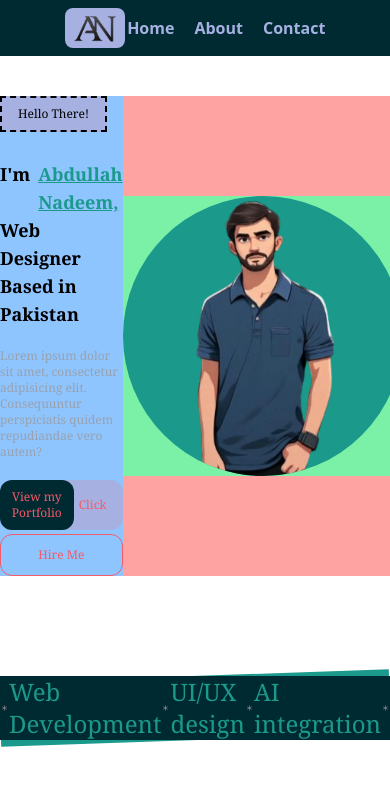
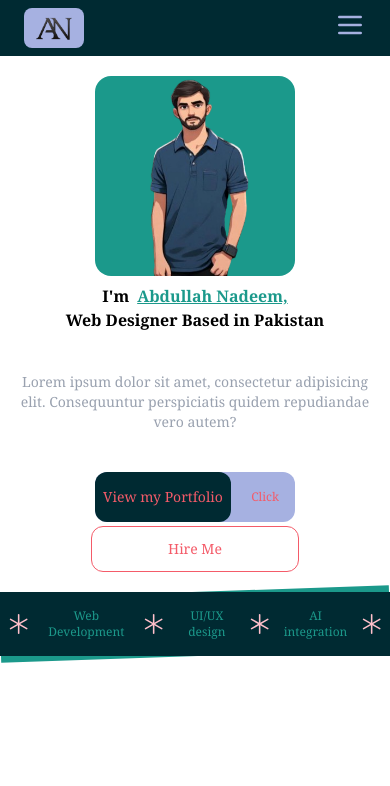
Before and after one commit to abdullahnadeemdev/myPortfolio, a React (Vite) app: page / in a window 390 px wide. Shown: the top 786 px of the page. Built offline with nearby package versions, Linux system fonts and the light colour scheme.

Commit message:
intro complete

```diff
--- a/src/components/HomeComp/HeroSection/MyImage.jsx
+++ b/src/components/HomeComp/HeroSection/MyImage.jsx
@@ -2,7 +2,7 @@ import { myEmoji } from "../../../assets/images";
 
 const MyImage = () => {
   return (
-    <div className="bg-persian w-70 h-70 rounded-full relative overflow-hidden">
+    <div className="bg-persian w-50 h-50 rounded-2xl md:w-70 md:h-70 lg:w-100 lg:h-100 md:rounded-full relative overflow-hidden">
       <img
         src={myEmoji}
         alt="my picture"
--- /dev/null
+++ b/src/components/HomeComp/HeroSection/SeparationBar.jsx
@@ -0,0 +1,80 @@
+import React from "react";
+
+const SeparationBar = () => {
+  return (
+    <div className="separationBar mt-5 relative">
+      <div className="bg-main flex justify-evenly text-persian h-[4rem] items-center text-xs sm:text-lg md:text-2xl">
+        <svg
+          xmlns="http://www.w3.org/2000/svg"
+          width="40"
+          height="40"
+          viewBox="0 0 24 24"
+          fill="none"
+          stroke="pink"
+          strokeWidth="1"
+          strokeLinecap="round"
+          strokeLinejoin="round"
+          className="lucide lucide-asterisk-icon lucide-asterisk"
+        >
+          <path d="M12 6v12" />
+          <path d="M17.196 9 6.804 15" />
+          <path d="m6.804 9 10.392 6" />
+        </svg>
+        <span className="text-center">Web Development</span>
+        <svg
+          xmlns="http://www.w3.org/2000/svg"
+          width="40"
+          height="40"
+          viewBox="0 0 24 24"
+          fill="none"
+          stroke="pink"
+          strokeWidth="1"
+          strokeLinecap="round"
+          strokeLinejoin="round"
+          className="lucide lucide-asterisk-icon lucide-asterisk"
+        >
+          <path d="M12 6v12" />
+          <path d="M17.196 9 6.804 15" />
+          <path d="m6.804 9 10.392 6" />
+        </svg>
+        <span className="text-center">UI/UX design</span>
+        <svg
+          xmlns="http://www.w3.org/2000/svg"
+          width="40"
+          height="40"
+          viewBox="0 0 24 24"
+          fill="none"
+          stroke="pink"
+          strokeWidth="1"
+          strokeLinecap="round"
+          strokeLinejoin="round"
+          className="lucide lucide-asterisk-icon lucide-asterisk"
+        >
+          <path d="M12 6v12" />
+          <path d="M17.196 9 6.804 15" />
+          <path d="m6.804 9 10.392 6" />
+        </svg>
+        <span className="text-center">AI integration</span>
+        <svg
+          xmlns="http://www.w3.org/2000/svg"
+          width="40"
+          height="40"
+          viewBox="0 0 24 24"
+          fill="none"
+          stroke="pink"
+          strokeWidth="1"
+          strokeLinecap="round"
+          strokeLinejoin="round"
+          className="lucide lucide-asterisk-icon lucide-asterisk"
+        >
+          <path d="M12 6v12" />
+          <path d="M17.196 9 6.804 15" />
+          <path d="m6.804 9 10.392 6" />
+        </svg>
+      </div>
+      <div className="h-[4rem] w-[99.98%] -rotate-2 bg-persian absolute top-0  -z-10"></div>
+    </div>
+  );
+};
+
+export default SeparationBar;
--- a/src/components/HomeComp/HeroSection/index.jsx
+++ b/src/components/HomeComp/HeroSection/index.jsx
@@ -1,115 +1,45 @@
 import ToggleButton from "../../shared/ToggleButton";
 import Button from "../../shared/Button";
 import MyImage from "./MyImage";
+import SeparationBar from "./SeparationBar";
 
 const Intro = () => {
   return (
-    <div className="max-h-screen w-full font-serif ">
-      <div className="h-full w-fit my-10 flex mx-auto bg-red-300">
-        <div className="flex flex-col bg-blue-300 gap-5">
+    <div className="h-[85vh] w-full font-serif  mt-5">
+      <div className="w-full flex flex-col-reverse md:flex-row items-center justify-between">
+        <div className="flex flex-col items-center md:items-start gap-5 mx-2 md:ml-5">
           <div className="flex flex-col gap-5">
-            <p className="px-4 border-2 border-dashed text-xs sm:text-sm lg:text-base py-2 bg-periwinkle w-fit">
+            <p className="px-4 border-2 border-dashed text-xs sm:text-base md:text-lg lg:text-xl py-2 bg-periwinkle w-fit hidden md:block">
               Hello There!
             </p>
 
-            <div className="mt-2 lg:mt-4 flex flex-wrap">
-              <span className="text-lg flex md:text-2xl font-semibold gap-2 w-full max-w-[279px] ">
+            <div className="mt-2 lg:mt-4 flex flex-col items-center md:items-start md:flex-wrap">
+              <span className="text-base sm:text-lg flex md:text-2xl lg:text-4xl font-semibold gap-2 max-w-[415px]">
                 <p className="">I'm </p>
                 <p className="text-persian underline">Abdullah Nadeem,</p>
               </span>
-              <p className="text-lg md:text-2xl font-semibold w-full ">
+              <p className="text-base sm:text-lg md:text-2xl font-semibold md:w-full text-wrap text-center">
                 Web Designer Based in Pakistan
               </p>
             </div>
           </div>
-          <p className="lg:my-5 text-textLightGrey font-extralight text-xs lg:text-sm  text-wrap lg:mr-10">
+          <p className="my-5 md:my-10 text-textLightGrey font-extralight max-w-[380px] text-sm lg:text-base text-center md:text-start  md:max-w-[435px]">
             Lorem ipsum dolor sit amet, consectetur adipisicing elit.
             Consequuntur perspiciatis quidem repudiandae vero autem?
           </p>
 
-          <div className="flex flex-col lg:flex-row gap-1 lg:gap-3  w-full">
+          <div className="flex flex-col lg:flex-row items-center md:items-start gap-1 lg:gap-5 w-full md:mt-10">
             <ToggleButton txt={"View my Portfolio"} />
-            <Button className="max-w-[244px]">Hire Me</Button>
+            <Button className="max-w-[280px]">Hire Me</Button>
           </div>
         </div>
 
-        <div className="my-auto bg-green-300">
+        <div className="my-auto md:mr-5 ">
           <MyImage />
         </div>
       </div>
 
-      <div className="separationBar my-25 relative">
-        <div className="bg-main flex justify-evenly text-persian h-[4rem] items-center text-2xl ">
-          <svg
-            xmlns="http://www.w3.org/2000/svg"
-            width="40"
-            height="40"
-            viewBox="0 0 24 24"
-            fill="none"
-            stroke="pink"
-            strokeWidth="1"
-            strokeLinecap="round"
-            strokeLinejoin="round"
-            className="lucide lucide-asterisk-icon lucide-asterisk"
-          >
-            <path d="M12 6v12" />
-            <path d="M17.196 9 6.804 15" />
-            <path d="m6.804 9 10.392 6" />
-          </svg>
-          <span>Web Development</span>
-          <svg
-            xmlns="http://www.w3.org/2000/svg"
-            width="40"
-            height="40"
-            viewBox="0 0 24 24"
-            fill="none"
-            stroke="pink"
-            strokeWidth="1"
-            strokeLinecap="round"
-            strokeLinejoin="round"
-            className="lucide lucide-asterisk-icon lucide-asterisk"
-          >
-            <path d="M12 6v12" />
-            <path d="M17.196 9 6.804 15" />
-            <path d="m6.804 9 10.392 6" />
-          </svg>
-          <span>UI/UX design</span>
-          <svg
-            xmlns="http://www.w3.org/2000/svg"
-            width="40"
-            height="40"
-            viewBox="0 0 24 24"
-            fill="none"
-            stroke="pink"
-            strokeWidth="1"
-            strokeLinecap="round"
-            strokeLinejoin="round"
-            className="lucide lucide-asterisk-icon lucide-asterisk"
-          >
-            <path d="M12 6v12" />
-            <path d="M17.196 9 6.804 15" />
-            <path d="m6.804 9 10.392 6" />
-          </svg>
-          <span>AI integration</span>
-          <svg
-            xmlns="http://www.w3.org/2000/svg"
-            width="40"
-            height="40"
-            viewBox="0 0 24 24"
-            fill="none"
-            stroke="pink"
-            strokeWidth="1"
-            strokeLinecap="round"
-            strokeLinejoin="round"
-            className="lucide lucide-asterisk-icon lucide-asterisk"
-          >
-            <path d="M12 6v12" />
-            <path d="M17.196 9 6.804 15" />
-            <path d="m6.804 9 10.392 6" />
-          </svg>
-        </div>
-        <div className="h-[4rem] w-[99.98%] -rotate-2 bg-persian absolute top-0  -z-10"></div>
-      </div>
+      <SeparationBar />
     </div>
   );
 };
--- a/src/components/shared/Button/index.jsx
+++ b/src/components/shared/Button/index.jsx
@@ -3,7 +3,9 @@ import React from "react";
 const index = ({ children, className }) => {
   return (
     <button
-      className={`border text-xs sm:text-sm lg:text-lg px-3 py-3 rounded-xl text-pink hover:cursor-pointer hover:bg-pink hover:text-main hover:duration-250 ${className}`}
+      className={`border text-sm sm:text-base lg:text-xl px-3 py-3 rounded-xl text-pink hover:cursor-pointer w-52  md:w-[280px]
+
+        hover:bg-pink hover:text-main hover:duration-250 ${className}`}
     >
       {children}
     </button>
--- a/src/components/shared/Navbar/index.jsx
+++ b/src/components/shared/Navbar/index.jsx
@@ -1,83 +1,115 @@
-import { NavLink } from "react-router";
+import { useState } from "react";
+import { NavLink } from "react-router-dom"; // Changed to 'react-router-dom' for standard web usage
 import { LogoAN } from "../../../assets/images";
 
 function NavBar() {
+  const [isOpen, setIsOpen] = useState(false);
+
+  const toggleMenu = () => {
+    setIsOpen(!isOpen);
+  };
+
   return (
-    <>
-      <nav className="bg-[#002A32] h-fit py-2 px-16 ">
-        <div className="flex items-center justify-around">
+    <nav className="bg-main h-fit py-2 px-6 md:px-16 relative z-50">
+      <div className="flex items-center justify-between">
+        {/* Logo Section */}
         <NavLink
           to="/"
-            className="bg-[#A6B1E1] rounded-lg h-10 w-15 flex items-center "
+          className="bg-periwinkle rounded-lg h-10 w-15 flex items-center justify-center p-1"
         >
           <img
             src={LogoAN}
             alt="Logo"
-              className=" object-contain scale-150  hover:scale-180"
+            className="object-contain scale-150 hover:scale-180 transition-transform duration-300"
           />
         </NavLink>
 
-          <div></div>
-
-          <div>
-            <ul className=" text-[#A6B1E1] font-semibold flex flex-row gap-5 text-center justify-evenly ">
-              <li className="hover:text-pink">
+        {/* Desktop Menu (Hidden on screens smaller than md) */}
+        <div className="hidden md:block">
+          <ul className="text-periwinkle font-semibold flex flex-row gap-8 text-center justify-evenly">
+            <li className="hover:text-pink transition-colors">
               <NavLink to="/">Home</NavLink>
             </li>
-
-              <li className="hover:text-pink">
+            <li className="hover:text-pink transition-colors">
               <NavLink to="/aboutMe">About</NavLink>
             </li>
-
-              <li className="hover:text-pink">
+            <li className="hover:text-pink transition-colors">
               <NavLink to="/contact">Contact</NavLink>
             </li>
           </ul>
         </div>
+
+        {/* Hamburger Icon (Visible only on screens smaller than md) */}
+        <div className="md:hidden">
+          <button
+            onClick={toggleMenu}
+            className="text-periwinkle hover:text-pink focus:outline-none"
+          >
+            {isOpen ? (
+              // Close Icon (X)
+              <svg
+                xmlns="http://www.w3.org/2000/svg"
+                className="h-8 w-8"
+                fill="none"
+                viewBox="0 0 24 24"
+                stroke="currentColor"
+              >
+                <path
+                  strokeLinecap="round"
+                  strokeLinejoin="round"
+                  strokeWidth={2}
+                  d="M6 18L18 6M6 6l12 12"
+                />
+              </svg>
+            ) : (
+              // Hamburger Icon (Lines)
+              <svg
+                xmlns="http://www.w3.org/2000/svg"
+                className="h-8 w-8"
+                fill="none"
+                viewBox="0 0 24 24"
+                stroke="currentColor"
+              >
+                <path
+                  strokeLinecap="round"
+                  strokeLinejoin="round"
+                  strokeWidth={2}
+                  d="M4 6h16M4 12h16M4 18h16"
+                />
+              </svg>
+            )}
+          </button>
         </div>
+      </div>
+
+      {/* Mobile Menu Dropdown */}
+      {/* Conditionally rendered based on isOpen state */}
+      {isOpen && (
+        <div className="md:hidden absolute top-full left-0 w-full bg-main shadow-lg border-t border-periwinkle/20">
+          <ul className="text-periwinkle font-semibold flex flex-col items-center gap-6 py-8">
+            <li
+              className="hover:text-pink w-full text-center py-2"
+              onClick={() => setIsOpen(false)}
+            >
+              <NavLink to="/">Home</NavLink>
+            </li>
+            <li
+              className="hover:text-pink w-full text-center py-2"
+              onClick={() => setIsOpen(false)}
+            >
+              <NavLink to="/aboutMe">About</NavLink>
+            </li>
+            <li
+              className="hover:text-pink w-full text-center py-2"
+              onClick={() => setIsOpen(false)}
+            >
+              <NavLink to="/contact">Contact</NavLink>
+            </li>
+          </ul>
+        </div>
+      )}
     </nav>
-    </>
   );
 }
+
 export default NavBar;
-
-{
-  /* <li>
-  <select className="font-semibold text-[#A6B1E1] items-center justify-around">
-    <option className="bg-[#502F4C] border-2 border-[#A6B1E1]">
-      Projects
-    </option>
-    <option className="bg-[#502F4C] border-2 border-[#A6B1E1]">
-      1st Component
-    </option>
-    <option className="bg-[#502F4C] border-2 border-[#A6B1E1]">
-      2.Card
-    </option>
-    <option className="bg-[#502F4C] border-2 border-[#A6B1E1]">
-      3.Props
-    </option>
-    <option className="bg-[#502F4C] border-2 border-[#A6B1E1]">
-      4.UseState
-    </option>
-    <option className="bg-[#502F4C] border-2 border-[#A6B1E1]">
-      5.Event Handling
-    </option>
-    <option className="bg-[#502F4C] border-2 border-[#A6B1E1]">
-      6.To-Do List
-    </option> */
-}
-{
-  /* <li>7.Rendering</li>
-        <li>8.UseEffect</li>
-        <li>9.Fetch</li>
-        <li>10.Axios</li> */
-}
-{
-  /* <li></li> */
-}
-{
-  /* </select> */
-}
-{
-  /* </li> */
-}
--- a/src/components/shared/ToggleButton/index.jsx
+++ b/src/components/shared/ToggleButton/index.jsx
@@ -5,13 +5,13 @@ const ToggleButton = ({ children, txt }) => {
 
   return (
     <div
-      className={`bg-periwinkle rounded-xl text-pink h-[50px] flex items-center px-4 max-w-60 w-full relative `}
+      className={`bg-periwinkle rounded-xl text-pink h-[50px] flex items-center px-4 max-w-50 md:max-w-70 w-full relative `}
     >
       <button
-        className="bg-main text-xs sm:text-sm lg:text-base rounded-xl h-[50px] px-2 absolute w-[60%] hover:cursor-pointer transition-all duration-500 ease-in-out"
+        className="bg-main text-sm sm:text-base lg:text-xl rounded-xl h-[50px] px-2 absolute max-w-50 md:w-[70%] hover:cursor-pointer transition-all duration-500 ease-in-out"
         style={{
           /* Calculate position: (100% of parent) - (Button Width) */
-          left: isSelected ? "calc(100% - 60%)" : "0px",
+          left: isSelected ? "calc(100% - 70%)" : "0px",
         }}
         onClick={() => setIsSelected(!isSelected)}
       >
```
Lines whose indentation alone changed are shown as unchanged.
